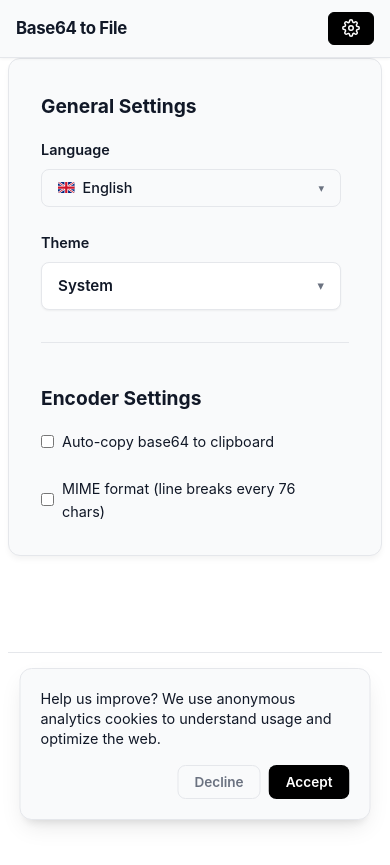
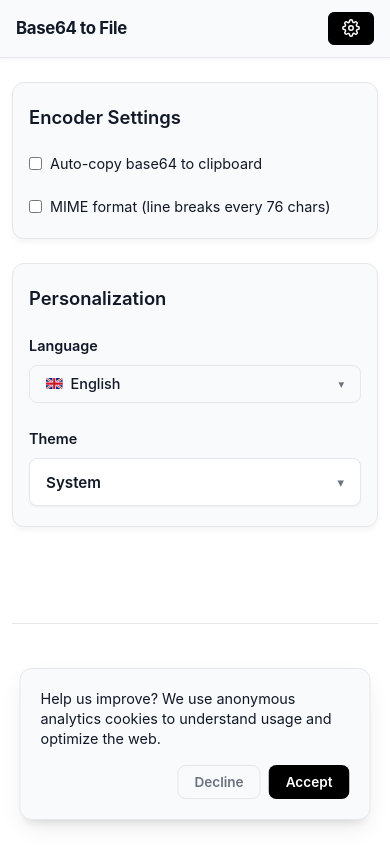
Before and after one commit to jnfire/base64-to-file, a Vue app: page / in a window 390 px wide. Both pictures are taken after a click on the button "Settings". Built offline with nearby package versions, Linux system fonts and the light colour scheme.

Commit message:
refactor: modularize settings view into dedicated personalization and encoder components

```diff
--- a/src/App.vue
+++ b/src/App.vue
@@ -312,10 +312,10 @@ body {
 /* Mobile Responsive Adjustments */
 @media (max-width: 600px) {
   .app-layout {
-    padding: 0 0.5rem 2rem 0.5rem;
+    padding: 1.5rem 0.75rem 2rem 0.75rem;
   }
   .app-hero {
-    margin-top: 1.5rem;
+    margin-top: 0.5rem;
     margin-bottom: 1.5rem;
   }
   .subtitle {
--- /dev/null
+++ b/src/components/EncoderSettingsCard.vue
@@ -0,0 +1,56 @@
+<!-- src/components/EncoderSettingsCard.vue -->
+<script setup lang="ts">
+import { useI18n } from 'vue-i18n';
+import { autoCopyConfig, mimeFormatConfig } from '../utils/config';
+
+const { t } = useI18n();
+</script>
+
+<template>
+  <section class="settings-card" :aria-label="t('settings.encoder') || 'Encoder Settings'">
+    <h3 class="section-title">{{ t('settings.encoder') || 'Encoder Settings' }}</h3>
+    <div class="settings-column">
+      <div class="setting-item check-item">
+        <label class="checkbox-label">
+          <input type="checkbox" v-model="autoCopyConfig" />
+          {{ t('settings.autoCopy') || 'Auto-copy base64 to clipboard' }}
+        </label>
+      </div>
+      <div class="setting-item check-item">
+        <label class="checkbox-label">
+          <input type="checkbox" v-model="mimeFormatConfig" />
+          {{ t('settings.mimeFormat') || 'MIME format (line breaks every 76 chars)' }}
+        </label>
+      </div>
+    </div>
+  </section>
+</template>
+
+<style scoped>
+.settings-column {
+  display: flex;
+  flex-direction: column;
+  gap: 1.25rem;
+}
+
+.setting-item {
+  display: flex;
+  flex-direction: column;
+  gap: 0.5rem;
+  width: 100%;
+}
+
+.checkbox-label {
+  display: flex;
+  align-items: center;
+  gap: 0.5rem;
+  font-size: 0.9rem;
+  color: var(--text-main);
+  cursor: pointer;
+}
+
+.checkbox-label input[type="checkbox"] {
+  cursor: pointer;
+  accent-color: var(--accent-color);
+}
+</style>
--- /dev/null
+++ b/src/components/PersonalizationCard.vue
@@ -0,0 +1,77 @@
+<!-- src/components/PersonalizationCard.vue -->
+<script setup lang="ts">
+import { ref, computed } from 'vue';
+import { useI18n } from 'vue-i18n';
+import LangSelector from './LangSelector.vue';
+import CustomSelect from './CustomSelect.vue';
+import { getTheme, setTheme, type Theme } from '../utils/theme';
+import { setUiLanguage, type SupportedLocale } from '../i18n';
+
+const { t, locale } = useI18n();
+
+const languages = [
+  { code: 'en', label: 'English' },
+  { code: 'es', label: 'Español' },
+  { code: 'fr', label: 'Français' },
+  { code: 'de', label: 'Deutsch' },
+  { code: 'it', label: 'Italiano' },
+  { code: 'pt', label: 'Português' }
+];
+
+const currentTheme = ref<Theme>(getTheme());
+
+const themeOptions = computed(() => [
+  { value: 'light', label: t('settings.themeLight') || 'Light' },
+  { value: 'dark', label: t('settings.themeDark') || 'Dark' },
+  { value: 'system', label: t('settings.themeSystem') || 'System' }
+]);
+
+const handleThemeChange = (theme: string) => {
+  const newTheme = theme as Theme;
+  currentTheme.value = newTheme;
+  setTheme(newTheme);
+};
+
+const handleLanguageChange = (langCode: string) => {
+  setUiLanguage(langCode as SupportedLocale);
+};
+</script>
+
+<template>
+  <section class="settings-card" :aria-label="t('settings.personalization') || 'Personalization'">
+    <h3 class="section-title">{{ t('settings.personalization') || 'Personalization' }}</h3>
+    <div class="settings-grid">
+      <div class="setting-item">
+        <label class="setting-label">{{ t('settings.language') || 'Language' }}</label>
+        <LangSelector
+          :modelValue="locale"
+          @update:modelValue="handleLanguageChange"
+          :options="languages"
+        />
+      </div>
+      <div class="setting-item">
+        <label class="setting-label">{{ t('settings.theme') || 'Theme' }}</label>
+        <CustomSelect
+          :modelValue="currentTheme"
+          :options="themeOptions"
+          @update:modelValue="handleThemeChange"
+        />
+      </div>
+    </div>
+  </section>
+</template>
+
+<style scoped>
+.setting-item {
+  display: flex;
+  flex-direction: column;
+  gap: 0.5rem;
+  width: 100%;
+}
+
+.setting-label {
+  font-weight: 600;
+  font-size: 0.9rem;
+  color: var(--text-main);
+}
+</style>
--- a/src/components/SettingsView.vue
+++ b/src/components/SettingsView.vue
@@ -1,102 +1,26 @@
 <script setup lang="ts">
-import { ref, computed } from 'vue';
-import { useI18n } from 'vue-i18n';
-import LangSelector from './LangSelector.vue';
-import CustomSelect from './CustomSelect.vue';
-import { getTheme, setTheme, type Theme } from '../utils/theme';
-import { setUiLanguage, type SupportedLocale } from '../i18n';
-import { autoCopyConfig, mimeFormatConfig } from '../utils/config';
+import EncoderSettingsCard from './EncoderSettingsCard.vue';
+import PersonalizationCard from './PersonalizationCard.vue';
 
 defineProps<{
   show: boolean;
 }>();
-
-const { t, locale } = useI18n();
-
-const languages = [
-  { code: 'en', label: 'English' },
-  { code: 'es', label: 'Español' },
-  { code: 'fr', label: 'Français' },
-  { code: 'de', label: 'Deutsch' },
-  { code: 'it', label: 'Italiano' },
-  { code: 'pt', label: 'Português' }
-];
-
-const currentTheme = ref<Theme>(getTheme());
-
-const themeOptions = computed(() => [
-  { value: 'light', label: t('settings.themeLight') || 'Light' },
-  { value: 'dark', label: t('settings.themeDark') || 'Dark' },
-  { value: 'system', label: t('settings.themeSystem') || 'System' }
-]);
-
-const handleThemeChange = (theme: string) => {
-  const newTheme = theme as Theme;
-  currentTheme.value = newTheme;
-  setTheme(newTheme);
-};
-
-const handleLanguageChange = (langCode: string) => {
-  setUiLanguage(langCode as SupportedLocale);
-};
 </script>
 
 <template>
   <div v-if="show" class="settings-view">
-    <div class="settings-content">
-      <!-- General Settings Section -->
-      <section class="settings-section">
-        <h3 class="section-title">{{ t('settings.general') || 'General Settings' }}</h3>
-        <div class="settings-column">
-          <div class="setting-item">
-            <label class="setting-label">{{ t('settings.language') || 'Language' }}</label>
-            <LangSelector
-              :modelValue="locale"
-              @update:modelValue="handleLanguageChange"
-              :options="languages"
-            />
-          </div>
-          <div class="setting-item">
-            <label class="setting-label">{{ t('settings.theme') || 'Theme' }}</label>
-            <CustomSelect
-              :modelValue="currentTheme"
-              :options="themeOptions"
-              @update:modelValue="handleThemeChange"
-            />
-          </div>
-        </div>
-      </section>
-
-      <!-- Encoder Settings Section -->
-      <section class="settings-section">
-        <h3 class="section-title">{{ t('settings.encoder') || 'Encoder Settings' }}</h3>
-        <div class="settings-column">
-          <div class="setting-item check-item">
-            <label class="checkbox-label">
-              <input type="checkbox" v-model="autoCopyConfig" />
-              {{ t('settings.autoCopy') || 'Auto-copy base64 to clipboard' }}
-            </label>
-          </div>
-          <div class="setting-item check-item">
-            <label class="checkbox-label">
-              <input type="checkbox" v-model="mimeFormatConfig" />
-              {{ t('settings.mimeFormat') || 'MIME format (line breaks every 76 chars)' }}
-            </label>
-          </div>
-        </div>
-      </section>
-    </div>
+    <EncoderSettingsCard />
+    <PersonalizationCard />
   </div>
 </template>
 
 <style scoped>
 .settings-view {
-  background-color: var(--bg-surface);
-  padding: 2rem;
-  border-radius: 12px;
-  border: 1px solid var(--border-color);
+  display: flex;
+  flex-direction: column;
+  gap: 1.5rem;
   margin-bottom: 2rem;
-  box-shadow: 0 4px 6px -1px rgba(0, 0, 0, 0.05);
+  width: 100%;
   animation: fadeIn 0.2s ease-out;
 }
 
@@ -104,66 +28,4 @@ const handleLanguageChange = (langCode: string) => {
   from { opacity: 0; transform: translateY(-10px); }
   to { opacity: 1; transform: translateY(0); }
 }
-
-.settings-content {
-  display: flex;
-  flex-direction: column;
-}
-
-.settings-section {
-  margin-bottom: 2.5rem;
-  padding-bottom: 2rem;
-  border-bottom: 1px solid var(--border-color);
-}
-
-.settings-section:last-child {
-  margin-bottom: 0;
-  padding-bottom: 0;
-  border-bottom: none;
-}
-
-.section-title {
-  margin: 0 0 1rem 0;
-  color: var(--text-main);
-  font-size: 1.2rem;
-}
-
-.settings-column {
-  display: flex;
-  flex-direction: column;
-  gap: 1.5rem;
-}
-
-.setting-item {
-  display: flex;
-  flex-direction: column;
-  gap: 0.5rem;
-  max-width: 300px;
-}
-
-.setting-label {
-  font-weight: 600;
-  font-size: 0.9rem;
-  color: var(--text-main);
-}
-
-.checkbox-label {
-  display: flex;
-  align-items: center;
-  gap: 0.5rem;
-  font-size: 0.9rem;
-  color: var(--text-main);
-  cursor: pointer;
-}
-
-.theme-select {
-  padding: 0.6rem 1rem;
-  border: 1px solid var(--border-color);
-  border-radius: 8px;
-  background-color: var(--bg-surface);
-  color: var(--text-main);
-  font-family: inherit;
-  font-size: 0.9rem;
-  width: 100%;
-}
 </style>
--- a/src/i18n/de.json
+++ b/src/i18n/de.json
@@ -58,7 +58,8 @@
   },
   "settings": {
     "title": "Einstellungen",
-    "general": "Allgemein",
+    "general": "Personalisierung",
+    "personalization": "Personalisierung",
     "language": "Sprache",
     "theme": "Thema",
     "themeLight": "Hell",
--- a/src/i18n/en.json
+++ b/src/i18n/en.json
@@ -58,7 +58,8 @@
   },
   "settings": {
     "title": "Settings",
-    "general": "General Settings",
+    "general": "Personalization",
+    "personalization": "Personalization",
     "language": "Language",
     "theme": "Theme",
     "themeLight": "Light",
--- a/src/i18n/es.json
+++ b/src/i18n/es.json
@@ -58,7 +58,8 @@
   },
   "settings": {
     "title": "Configuración",
-    "general": "General",
+    "general": "Personalización",
+    "personalization": "Personalización",
     "language": "Idioma",
     "theme": "Tema",
     "themeLight": "Claro",
--- a/src/i18n/fr.json
+++ b/src/i18n/fr.json
@@ -58,14 +58,15 @@
   },
   "settings": {
     "title": "Paramètres",
-    "general": "Général",
+    "general": "Personnalisation",
+    "personalization": "Personnalisation",
     "language": "Langue",
     "theme": "Thème",
     "themeLight": "Clair",
     "themeDark": "Sombre",
     "themeSystem": "Système",
-    "encoder": "Paramètres de l'encodeur",
-    "autoCopy": "Copie automatique base64",
+    "encoder": "Paramètres de l'Encodeur",
+    "autoCopy": "Copier automatiquement base64",
     "mimeFormat": "Format MIME (sauts de ligne)"
   }
 }
--- a/src/i18n/it.json
+++ b/src/i18n/it.json
@@ -58,13 +58,14 @@
   },
   "settings": {
     "title": "Impostazioni",
-    "general": "Generale",
+    "general": "Personalizzazione",
+    "personalization": "Personalizzazione",
     "language": "Lingua",
     "theme": "Tema",
     "themeLight": "Chiaro",
     "themeDark": "Scuro",
     "themeSystem": "Sistema",
-    "encoder": "Impostazioni codificatore",
+    "encoder": "Impostazioni Codificatore",
     "autoCopy": "Copia automatica base64",
     "mimeFormat": "Formato MIME (interruzioni di riga)"
   }
--- a/src/i18n/pt.json
+++ b/src/i18n/pt.json
@@ -58,7 +58,8 @@
   },
   "settings": {
     "title": "Configurações",
-    "general": "Geral",
+    "general": "Personalização",
+    "personalization": "Personalização",
     "language": "Idioma",
     "theme": "Tema",
     "themeLight": "Claro",
--- a/src/style.css
+++ b/src/style.css
@@ -72,3 +72,35 @@ button:focus-visible {
     background-color: #ffffff;
   }
 }
+
+/* Card & Settings Global Layouts */
+.card,
+.settings-card {
+  background-color: var(--bg-surface);
+  padding: 1.75rem 2rem;
+  border-radius: 12px;
+  border: 1px solid var(--border-color);
+  box-shadow: 0 4px 6px -1px rgba(0, 0, 0, 0.05);
+  width: 100%;
+  box-sizing: border-box;
+}
+
+.settings-card .section-title {
+  margin: 0 0 1.25rem 0;
+  color: var(--text-main);
+  font-size: 1.15rem;
+  font-weight: 600;
+}
+
+.settings-grid {
+  display: grid;
+  grid-template-columns: repeat(auto-fit, minmax(260px, 1fr));
+  gap: 1.5rem;
+}
+
+@media (max-width: 600px) {
+  .card,
+  .settings-card {
+    padding: 1.25rem 1rem;
+  }
+}
```
